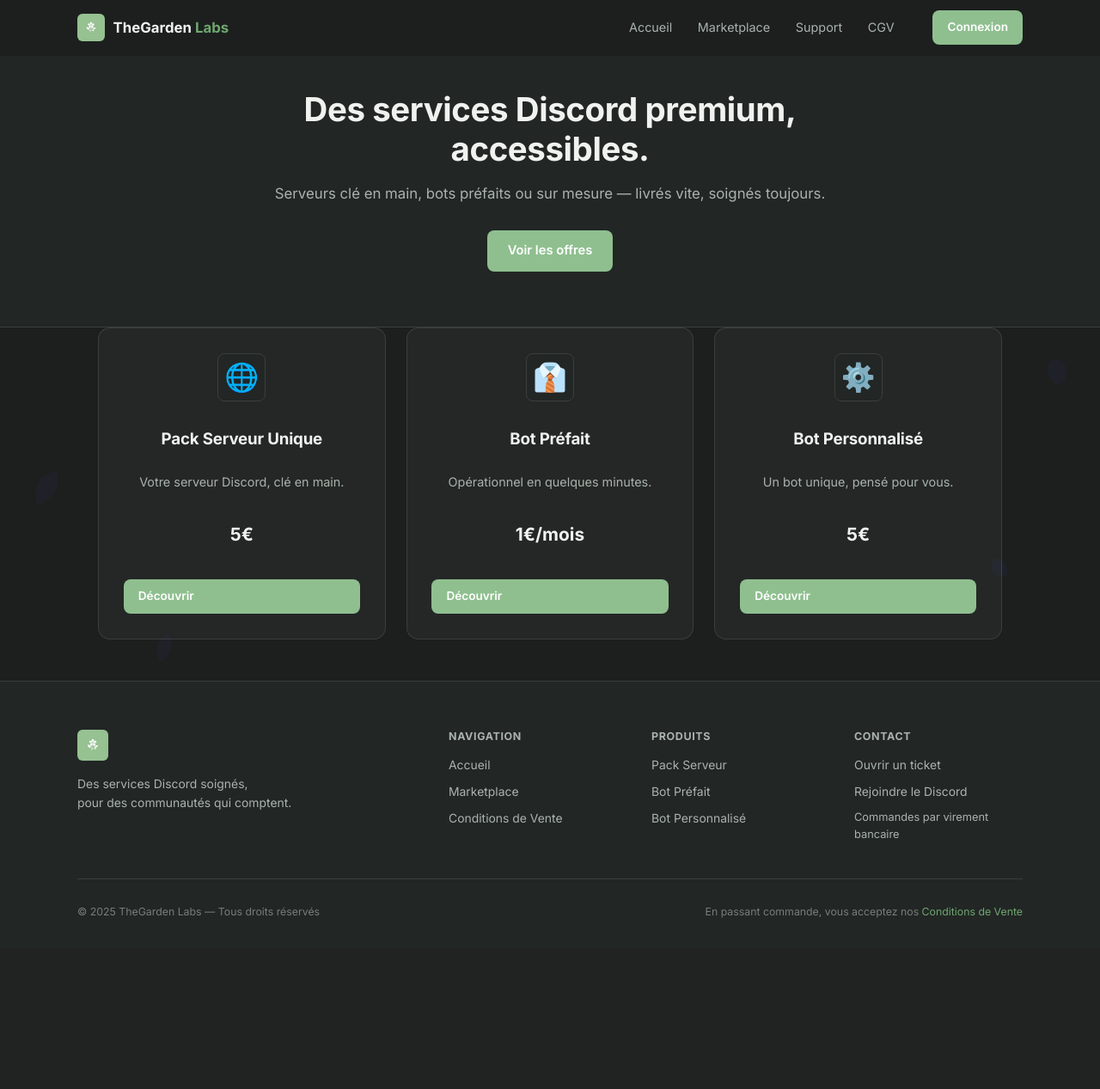
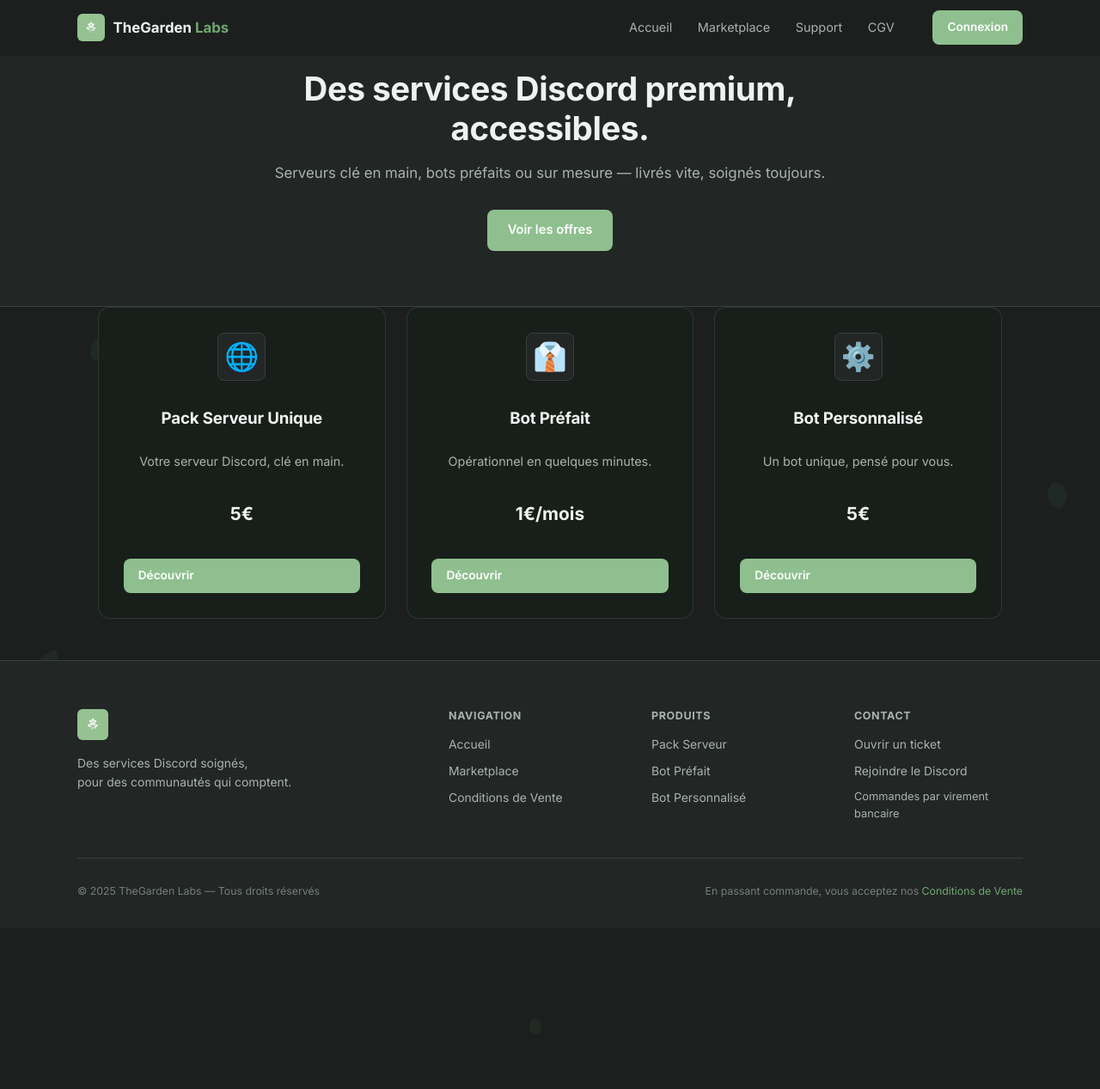
Before and after one commit to SpectraSolar0/thegardenlabs, a Flask app: page / in a window 1280 px wide. Shown: the top 1267 px of the page at 86% size. Before the commit the page ends 1068 px from the top, so only its background shows below. Run offline with Flask 3, Linux system fonts and the light colour scheme; data that the repository does not hold is empty.

Commit message:
Refactor CSS for improved layout and aesthetics
Updated background color variables and adjusted leaf decoration styles for better visual consistency. Modified margins and padding for various sections to enhance layout on different screen sizes.

```diff
--- a/static/css/accounts.css
+++ b/static/css/accounts.css
@@ -5,7 +5,7 @@
    =========================================================================== */
 
 :root {
-    --acc-bg-card: rgba(255, 255, 255, 0.04);
+    --acc-bg-card: #181f1a;
     --acc-border: rgba(255, 255, 255, 0.1);
     --acc-primary: var(--clr-primary, #5865F2);
     --acc-text: var(--clr-text, #f5f5f5);
@@ -16,35 +16,46 @@
 }
 
 /* ---------- Décor de fond : feuilles ambiantes ---------- */
-/* Petites feuilles dessinées en SVG, fixées en arrière-plan, statiques et très discrètes.
-   Ne gênent jamais la lecture (z-index négatif, faible opacité, pointer-events: none). */
+/* Petites feuilles vertes dessinées en SVG, dans le document (pas fixées à l'écran) :
+   elles défilent avec le contenu de la page, comme un motif de fond.
+   Toujours derrière le contenu (z-index négatif) et jamais cliquables. */
+body { position: relative; }
 .leaf-decor {
-    position: fixed;
-    inset: 0;
+    position: absolute;
+    top: 0;
+    left: 0;
+    width: 100%;
+    height: 100%;
+    min-height: 2400px; /* couvre largement les pages longues ; le motif se répète visuellement grâce à la dispersion */
     z-index: -1;
     overflow: hidden;
     pointer-events: none;
 }
 .leaf-decor svg {
     position: absolute;
-    opacity: 0.045;
-    color: var(--acc-primary);
+    opacity: 0.09;
+    color: #4f8a5b;
 }
-.leaf-decor svg:nth-child(1) { top: 6%;  left: 5%;  width: 26px; transform: rotate(-22deg); }
-.leaf-decor svg:nth-child(2) { top: 18%; left: 91%; width: 34px; transform: rotate(18deg); }
-.leaf-decor svg:nth-child(3) { top: 38%; left: 8%;  width: 20px; transform: rotate(10deg); }
-.leaf-decor svg:nth-child(4) { top: 52%; left: 95%; width: 28px; transform: rotate(-12deg); }
-.leaf-decor svg:nth-child(5) { top: 68%; left: 3%;  width: 32px; transform: rotate(30deg); }
-.leaf-decor svg:nth-child(6) { top: 81%; left: 90%; width: 22px; transform: rotate(-35deg); }
-.leaf-decor svg:nth-child(7) { top: 92%; left: 14%; width: 24px; transform: rotate(15deg); }
-.leaf-decor svg:nth-child(8) { top: 3%;  left: 48%; width: 18px; transform: rotate(-8deg); }
+.leaf-decor svg:nth-child(1)  { top: 2%;   left: 5%;  width: 26px; transform: rotate(-22deg); }
+.leaf-decor svg:nth-child(2)  { top: 7%;   left: 91%; width: 34px; transform: rotate(18deg); }
+.leaf-decor svg:nth-child(3)  { top: 15%;  left: 8%;  width: 20px; transform: rotate(10deg); }
+.leaf-decor svg:nth-child(4)  { top: 22%;  left: 95%; width: 28px; transform: rotate(-12deg); }
+.leaf-decor svg:nth-child(5)  { top: 30%;  left: 3%;  width: 32px; transform: rotate(30deg); }
+.leaf-decor svg:nth-child(6)  { top: 34%;  left: 90%; width: 22px; transform: rotate(-35deg); }
+.leaf-decor svg:nth-child(7)  { top: 42%;  left: 14%; width: 24px; transform: rotate(15deg); }
+.leaf-decor svg:nth-child(8)  { top: 48%;  left: 48%; width: 18px; transform: rotate(-8deg); }
+.leaf-decor svg:nth-child(9)  { top: 55%;  left: 6%;  width: 30px; transform: rotate(20deg); }
+.leaf-decor svg:nth-child(10) { top: 60%;  left: 93%; width: 24px; transform: rotate(-18deg); }
+.leaf-decor svg:nth-child(11) { top: 68%;  left: 10%; width: 22px; transform: rotate(8deg); }
+.leaf-decor svg:nth-child(12) { top: 73%;  left: 88%; width: 30px; transform: rotate(-25deg); }
+.leaf-decor svg:nth-child(13) { top: 80%;  left: 4%;  width: 26px; transform: rotate(33deg); }
+.leaf-decor svg:nth-child(14) { top: 85%;  left: 50%; width: 18px; transform: rotate(-10deg); }
+.leaf-decor svg:nth-child(15) { top: 90%;  left: 92%; width: 28px; transform: rotate(15deg); }
+.leaf-decor svg:nth-child(16) { top: 96%;  left: 12%; width: 22px; transform: rotate(-30deg); }
 
 @media (max-width: 720px) {
-    /* Sur mobile on garde seulement quelques feuilles discrètes pour ne pas charger l'écran */
-    .leaf-decor svg:nth-child(4),
-    .leaf-decor svg:nth-child(6),
-    .leaf-decor svg:nth-child(7),
-    .leaf-decor svg:nth-child(8) { display: none; }
+    /* Sur mobile on garde une feuille sur deux pour ne pas charger l'écran */
+    .leaf-decor svg:nth-child(even) { display: none; }
 }
 
 /* ---------- Flash messages ---------- */
@@ -306,15 +317,20 @@
 .stock-item__info { display: flex; flex-direction: column; gap: 0.15rem; flex: 1; }
 
 /* ---------- Espacement global sous la nav ---------- */
-/* Garantit une respiration visuelle entre la barre de navigation et le contenu,
-   peu importe si .nav est en position fixed/sticky/static dans main.css. */
-body > section:first-of-type,
-.nav + section {
-    margin-top: 1.5rem;
+/* Garantit une respiration visuelle entre la barre de navigation et le contenu.
+   Ciblage direct des classes de section pour primer sur d'éventuelles règles de main.css. */
+.hero,
+.dashboard-section,
+.marketplace-section,
+.product-detail,
+.auth-section,
+.thread-section,
+.legal-section {
+    margin-top: 2rem !important;
 }
 
 /* ---------- Generic content sections reused across simple pages ---------- */
-.hero { padding: 5rem 1.5rem 4rem; text-align: center; }
+.hero { padding: 3rem 1.5rem 4rem; text-align: center; }
 .hero__inner { max-width: 700px; margin: 0 auto; }
 .hero h1 { font-size: 2.4rem; line-height: 1.2; margin-bottom: 1rem; letter-spacing: -0.01em; }
 .hero p { color: var(--acc-text-muted); margin-bottom: 1.8rem; font-size: 1.05rem; line-height: 1.6; }
@@ -342,7 +358,7 @@ body > section:first-of-type,
 .product-card:hover {
     transform: translateY(-3px);
     border-color: rgba(255, 255, 255, 0.18);
-    background: rgba(255, 255, 255, 0.06);
+    background: #1c241e;
 }
 .product-card--soldout { opacity: 0.6; }
 .product-card--soldout:hover { transform: none; }
```
